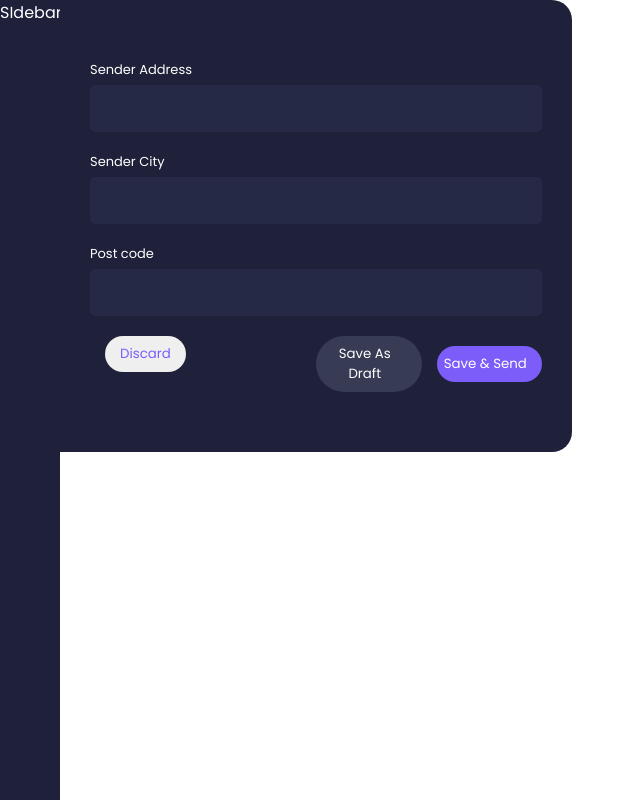
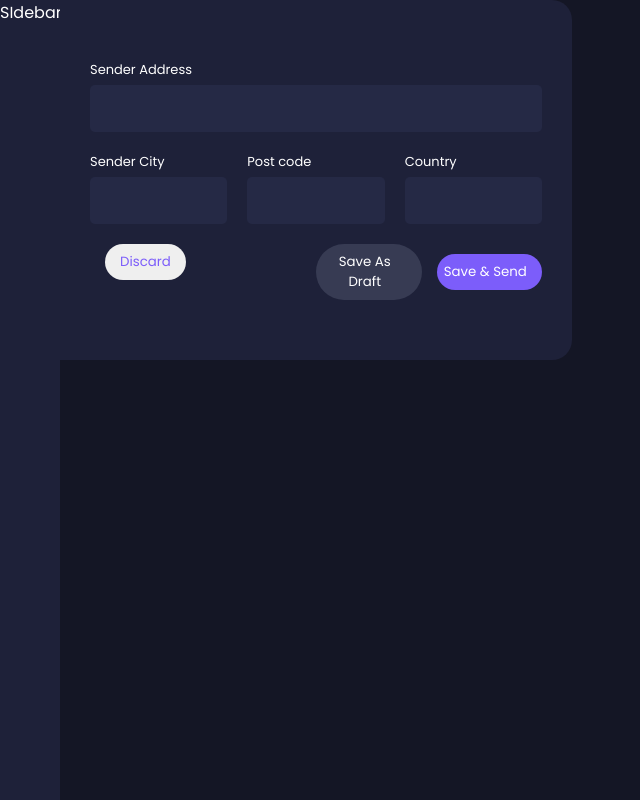
Before and after one commit to thebigbenn009/Invoice-App, a React (Vite) app: page /newInvoice in a window 1280 px wide. Shown: the whole page, without its empty margins (0-640 px from the left). Built offline with nearby package versions, Linux system fonts and the light colour scheme.

Commit message:
in progress

```diff
--- a/src/components/FormInput.jsx
+++ b/src/components/FormInput.jsx
@@ -58,6 +58,7 @@ const FormInput = () => {
             })}
           />
         </div>
+        <div className="form-3-col">
           <div className="invoice-input">
             <label htmlFor="senderCity">
               <span>Sender City</span>
@@ -104,6 +105,25 @@ const FormInput = () => {
               })}
             />
           </div>
+          <div className="invoice-input">
+            <label htmlFor="senderCountry">
+              <span>Country</span>
+              <span className="error">
+                {errors?.senderAddress?.country?.message}
+              </span>
+            </label>
+            <input
+              type="text"
+              id="senderCountry"
+              {...register("senderAddress.country", {
+                required: {
+                  value: true,
+                  message: "can't be empty",
+                },
+              })}
+            />
+          </div>
+        </div>
 
         <div className="btn-container">
           <div className="btn-discard">
--- a/src/index.css
+++ b/src/index.css
@@ -221,7 +221,7 @@ select option :active {
 /* NEW INVOICE */
 .invoice-section {
   width: 100%;
-  background-color: var(--deep-blue);
+  background-color: var(--deep-blue-1);
 }
 .new-invoice {
   max-width: 40vw;
```
Lines whose indentation alone changed are shown as unchanged.
